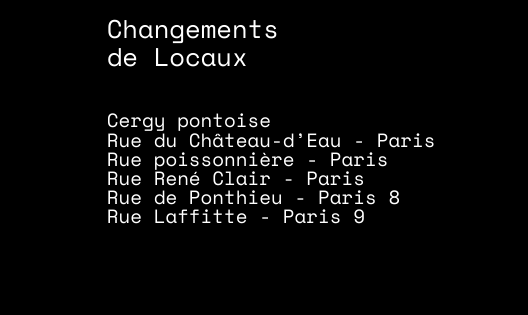
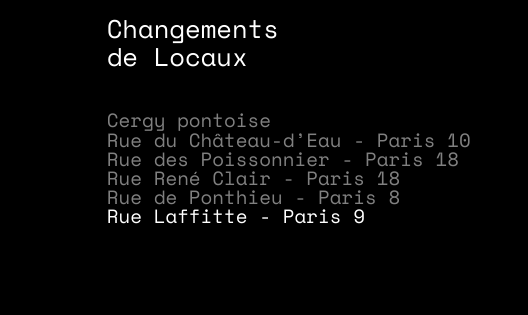
Before and after one commit to laurent-d/2019-10Y, a plain HTML site: page index.html in a window 1280 px wide. Shown: the part 9948-10263 px from the top of the page, 0-528 px from the left. Drawn offline with nearby package versions, Linux system fonts and the light colour scheme.

Commit message:
change Paris map

```diff
--- a/index.html
+++ b/index.html
@@ -171,12 +171,12 @@
             <span class="fs1-6 lh1">Changements<br>de Locaux </span>
             <span class=" dn fs1-2 lh1" sm="db">
                 <br><br>
-                Cergy pontoise <br>
-                Rue du Château-d’Eau - Paris <br>
-                Rue poissonnière - Paris <br>
-                Rue René Clair - Paris <br>
-                Rue de Ponthieu - Paris 8 <br>
-                Rue Laffitte - Paris 9 <br>
+                <span class="op50">Cergy pontoise</span><br>
+                <span class="op50">Rue du Château-d’Eau - Paris 10</span><br>
+                <span class="op50">Rue des Poissonnier - Paris 18</span><br>
+                <span class="op50">Rue René Clair - Paris 18</span><br>
+                <span class="op50">Rue de Ponthieu - Paris 8</span><br>
+                <span>Rue Laffitte - Paris 9</span><br>
             </span>
         </div>
         <div class="c12 z0 t0 vh40 tac bgsct rvl" sm="c6 tac rvl vh100 bgsi psr" style="background-image:url('https://laurent-d.github.io/2019-10Y/img/paris-carte@2x.png');background-repeat: no-repeat;background-position: center;background-size: contain;">
```
Also changed, not shown: img/paris-carte.png, img/paris-carte@2x.png.
